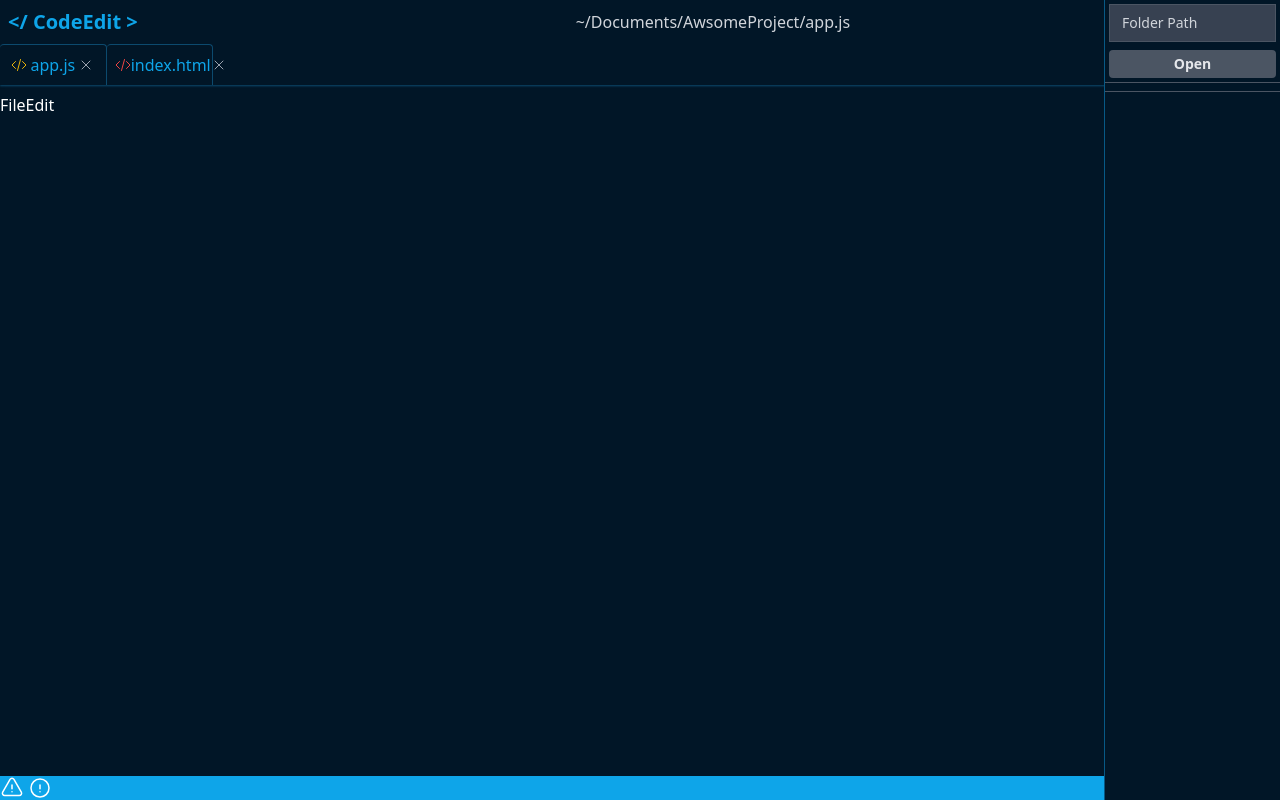
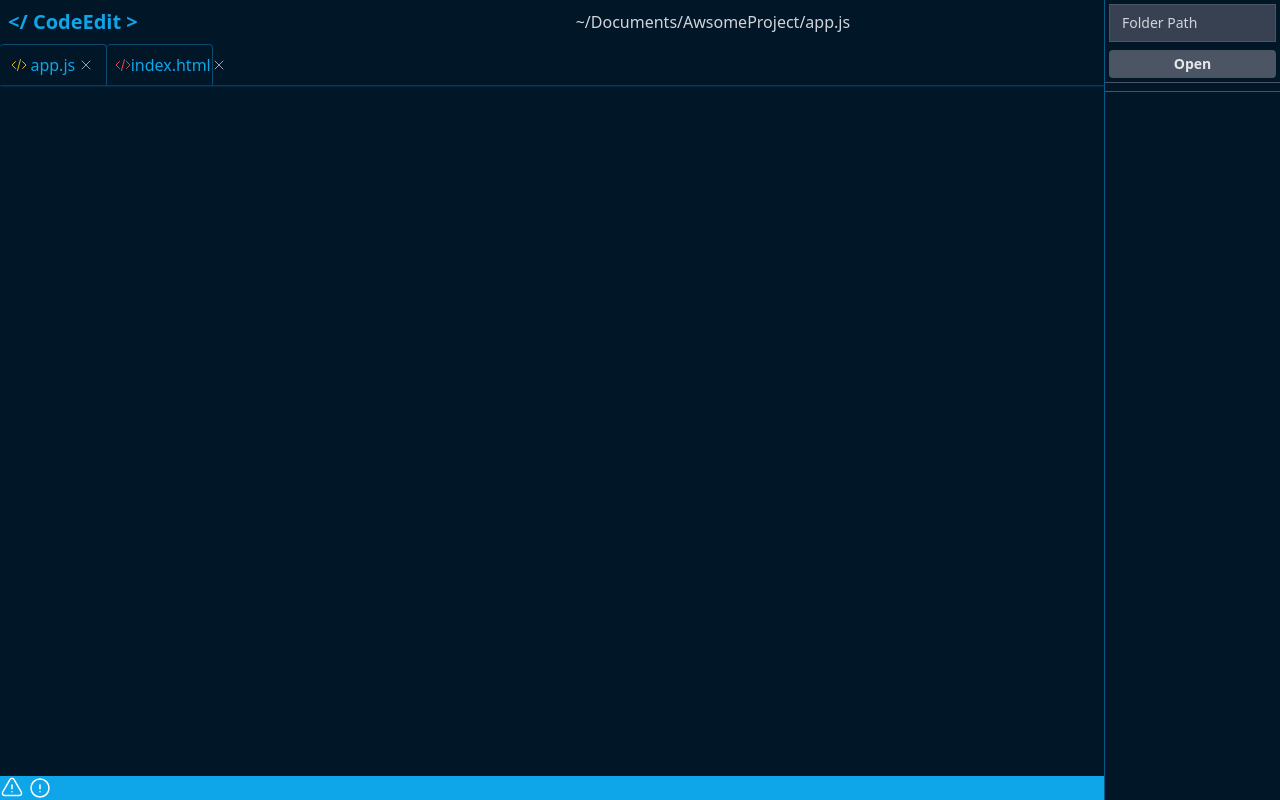
Before and after one commit to OthDr/Codedit, a React (Vite) app: page /file in a window 1280 px wide. Built offline with nearby package versions, Linux system fonts and the light colour scheme.

Commit message:
will be removed

```diff
--- a/src/components/main/Main.jsx
+++ b/src/components/main/Main.jsx
@@ -1,17 +1,12 @@
-import React, { useState } from 'react';
 import TopBar from './inc/TopBar';
 import BottomBar from './inc/BottomBar';
 import SideBar from './inc/SideBar';
 
-const Main = (props) => {
-  const [content, useContent] = useState('');
+const Main = () => {
   return (
     <main className="bg-[#011627] text-white flex flex-col justify-between h-screen">
       <TopBar />
       <SideBar />
-      {/* <button onClick={readFile('Welcome.jsx')}>Click</button> */}
-      {/* <h1>{content}</h1> */}
-      <section className="flex-auto">{props.children}</section>
       <BottomBar />
     </main>
   );
```
